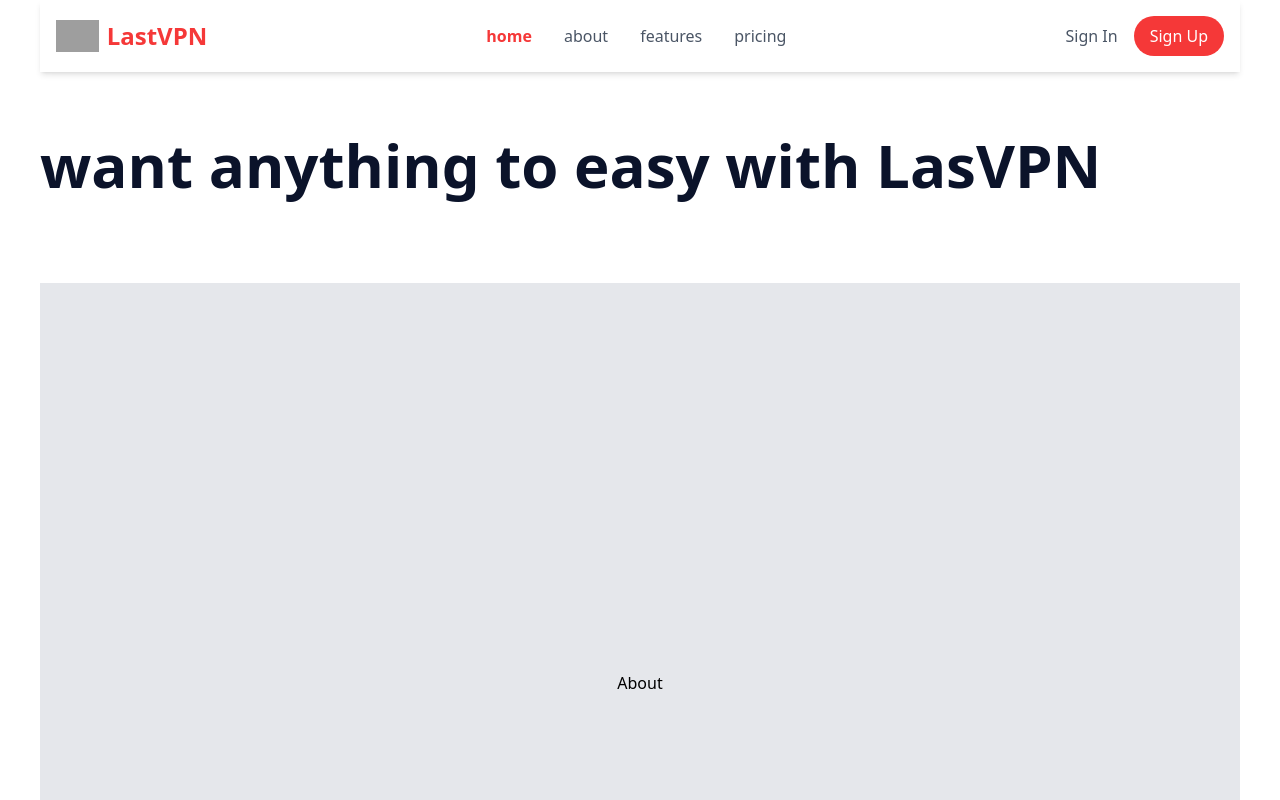
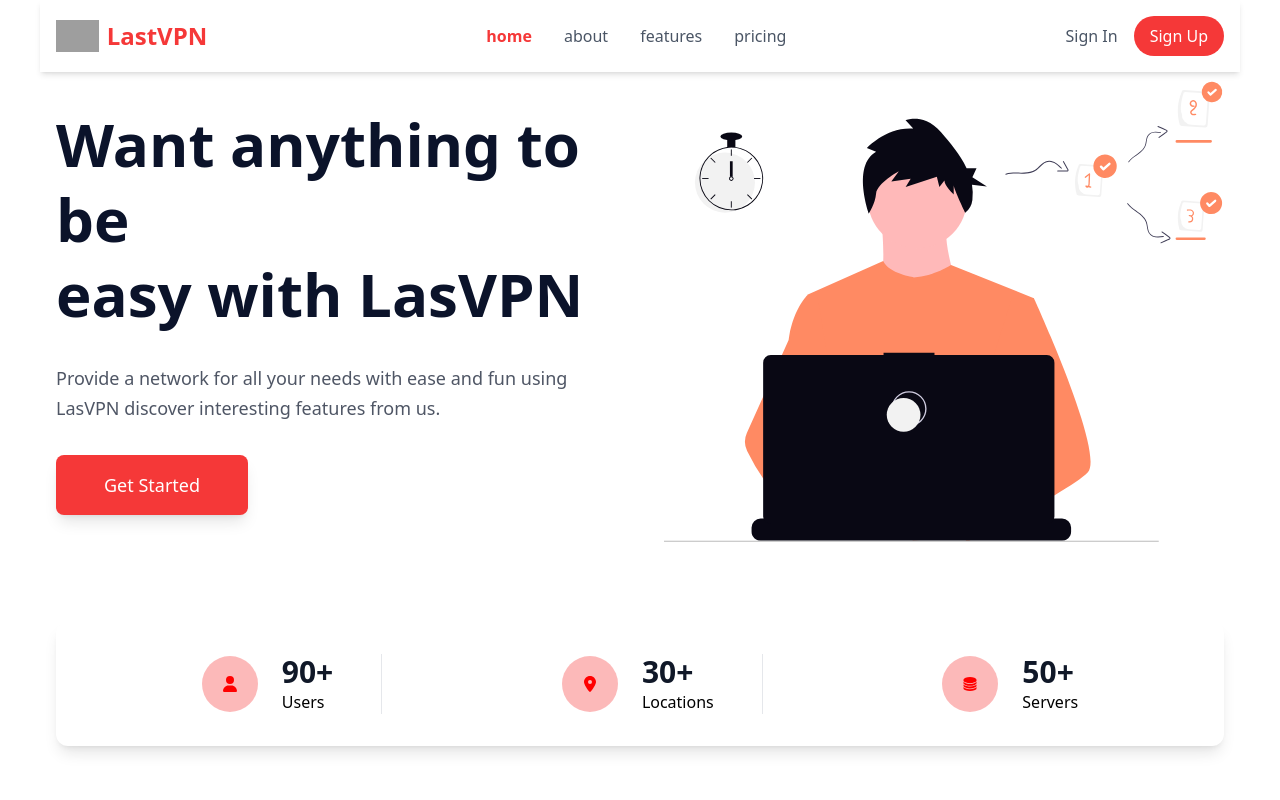
Before and after one commit to hasan814/React-TailwindCSS, a React (Vite) app: page / in a window 1280 px wide. Shown: the top 800 px of the page. Built offline with nearby package versions, Linux system fonts and the light colour scheme; grey boxes are pictures that could not be loaded.

Commit message:
Completed Statistics Section

```diff
--- a/package.json
+++ b/package.json
@@ -13,6 +13,7 @@
     "@tailwindcss/vite": "^4.0.8",
     "react": "^19.0.0",
     "react-dom": "^19.0.0",
+    "react-icons": "^5.5.0",
     "react-router-dom": "^7.2.0",
     "tailwindcss": "^4.0.8"
   },
--- a/src/App.tsx
+++ b/src/App.tsx
@@ -1,17 +1,23 @@
+import { FaLocationDot } from "react-icons/fa6";
+import { IoServerSharp } from "react-icons/io5";
+import { FaUser } from "react-icons/fa";
+
+import Features from "./components/templates/Features";
+import Pricing from "./components/templates/Pricing";
 import Footer from "./components/layouts/Footer";
 import Header from "./components/layouts/Header";
 import About from "./components/templates/About";
-import Features from "./components/templates/Features";
 import Hero from "./components/templates/Hero";
-import Pricing from "./components/templates/Pricing";
+import Statistics from "./components/templates/Statistics";
 
 const App = () => {
   return (
-    <div className="max-w-[1200px] mx-auto">
+    <div className="max-w-[1200px] mx-auto container px-4">
       <Header />
       <Hero />
+      <Statistics />
+      <Features />
       <About />
-      <Features />
       <Pricing />
       <Footer />
     </div>
--- /dev/null
+++ b/src/components/modules/StatItem.tsx
@@ -0,0 +1,17 @@
+import { IStatItemProps } from "../../types";
+
+const StatItem = ({ icon: Icon, value, label }: IStatItemProps) => {
+  return (
+    <div className="flex items-center gap-6 px-12 py-6 md:py-0">
+      <div className="p-5 bg-secondary rounded-full">
+        <Icon color="red" />
+      </div>
+      <div>
+        <h3 className="text-3xl font-bold text-gray-900">{value}</h3>
+        <p>{label}</p>
+      </div>
+    </div>
+  );
+};
+
+export default StatItem;
--- a/src/components/templates/Hero.tsx
+++ b/src/components/templates/Hero.tsx
@@ -1,9 +1,45 @@
 const Hero = () => {
   return (
-    <section id="home" className="mt-32">
-      <h1 className="lg:text-6xl md:text-5xl text-4xl font-bold text-heading-text leading-tight">
-        want anything to easy with LasVPN
-      </h1>
+    <section
+      id="home"
+      className="py-20 flex flex-col md:flex-row items-center gap-12"
+    >
+      <div className="md:w-1/2 mb-8 md:mb-0 space-y-8">
+        <h1 className="lg:text-6xl md:text-5xl text-4xl font-bold text-heading-text leading-tight">
+          Want anything to be <br className="lg:block hidden" /> easy with
+          LasVPN
+        </h1>
+        <p className="text-primary-text text-lg leading-relaxed max-w-xl">
+          Provide a network for all your needs with ease and fun using LasVPN
+          discover interesting features from us.
+        </p>
+        <button
+          className="
+          py-4
+          px-12
+          text-lg
+          shadow-lg
+        bg-primary
+        text-white
+          rounded-lg
+          transition
+          font-medium
+          duration-300
+          hover:shadow
+          cursor-pointer
+          hover:bg-red-600
+        "
+        >
+          Get Started
+        </button>
+      </div>
+      <div className="md:w-1/2">
+        <img
+          src="/undraw_dev-productivity_5wps.svg"
+          alt="hero.png"
+          className="w-full"
+        />
+      </div>
     </section>
   );
 };
--- /dev/null
+++ b/src/components/templates/Statistics.tsx
@@ -0,0 +1,29 @@
+import { FaLocationDot, FaUser } from "react-icons/fa6";
+import { IoServerSharp } from "react-icons/io5";
+
+import StatItem from "../modules/StatItem";
+
+const Statistics = () => {
+  const stats = [
+    { icon: FaUser, value: "90+", label: "Users" },
+    { icon: FaLocationDot, value: "30+", label: "Locations" },
+    { icon: IoServerSharp, value: "50+", label: "Servers" },
+  ];
+
+  return (
+    <div className="bg-white rounded-xl shadow-lg p-8">
+      <div className="flex flex-col md:flex-row justify-around items-center divide-y md:divide-y-0 md:divide-x divide-gray-200">
+        {stats.map((stat, index) => (
+          <StatItem
+            key={index}
+            icon={stat.icon}
+            value={stat.value}
+            label={stat.label}
+          />
+        ))}
+      </div>
+    </div>
+  );
+};
+
+export default Statistics;
```
Also changed, not shown: src/types/index.ts (+7 -0 lines), public/undraw_dev-productivity_5wps.svg (added), 1 other file (tests, documents, lock files or other folders).
